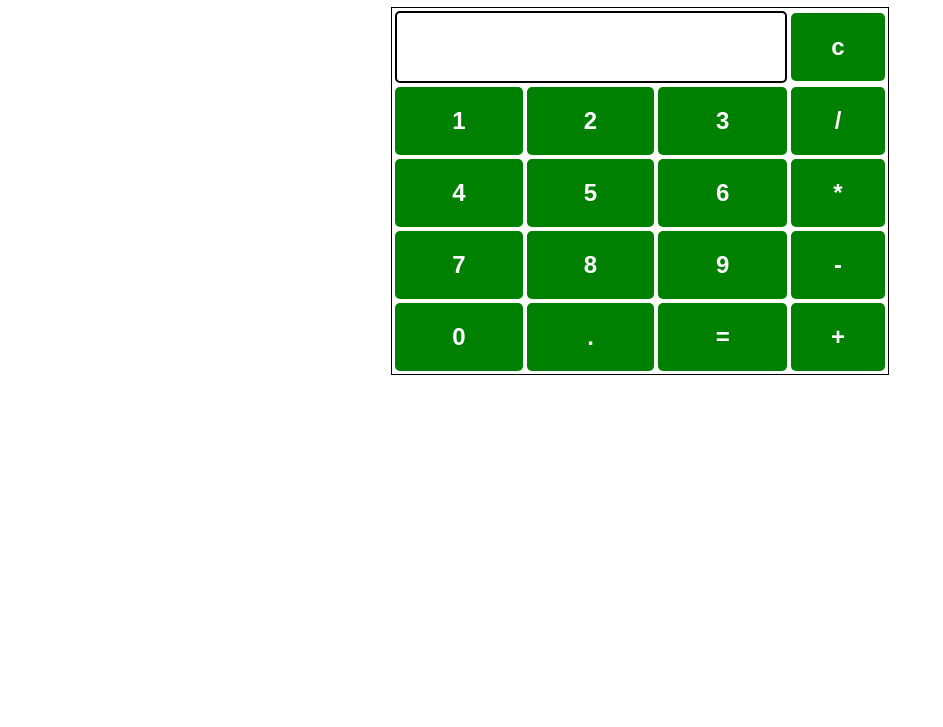
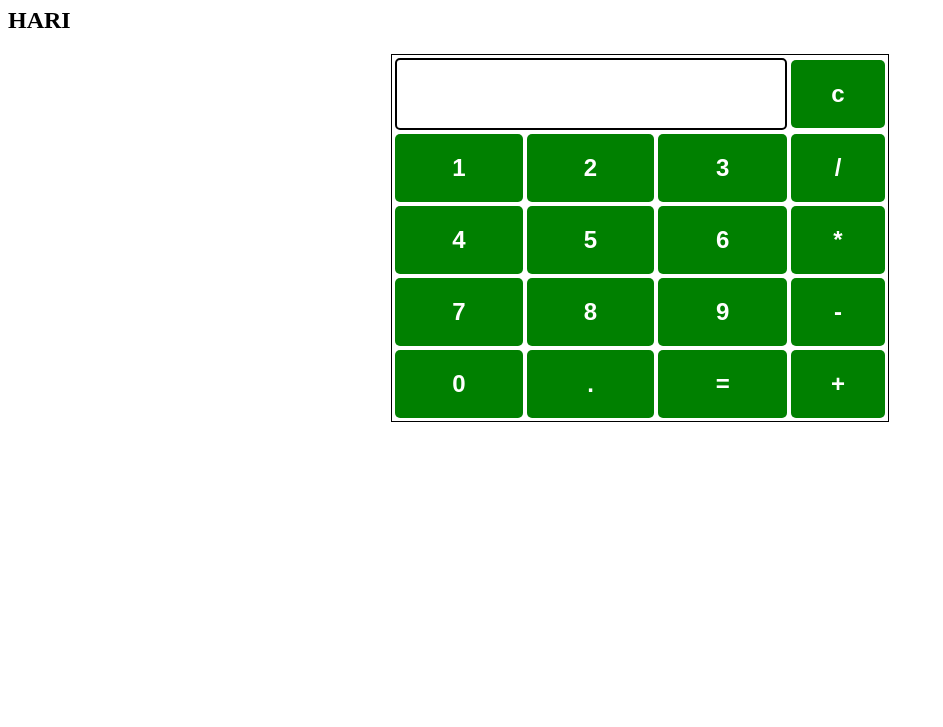
Before and after one commit to hari4476/DVP711, a plain HTML site: page index.html in a window 1280 px wide. Shown: the part 73-800 px from the top of the page, without its empty margins (0-943 px from the left). Drawn offline with nearby package versions, Linux system fonts and the light colour scheme.

Commit message:
Update index.html

```diff
--- a/index.html
+++ b/index.html
@@ -50,6 +50,7 @@
 
 <body>
 <h1> CALCULATOR </h1>
+	<h2> HARI </h2>
 	<table id="calcu">
 		<tr>
 			<td colspan="3"><input type="text" id="result"></td>
```
